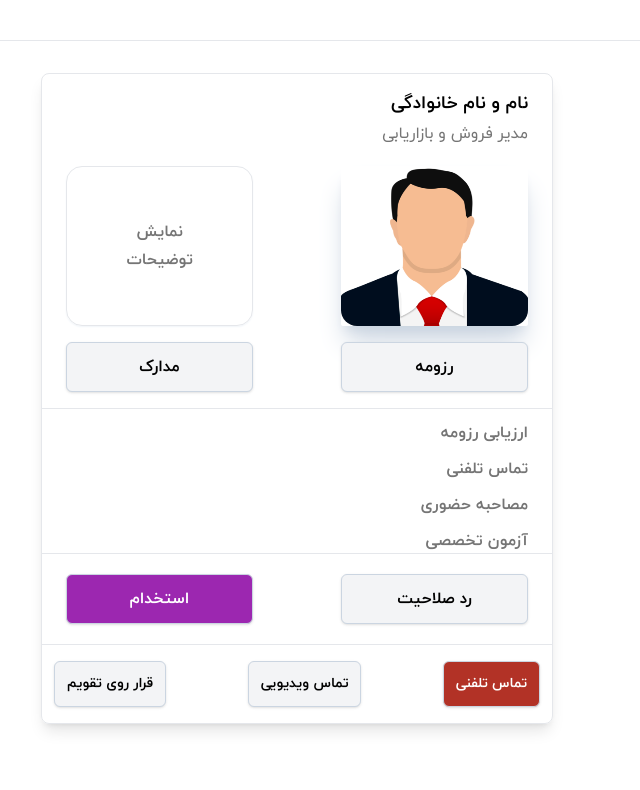
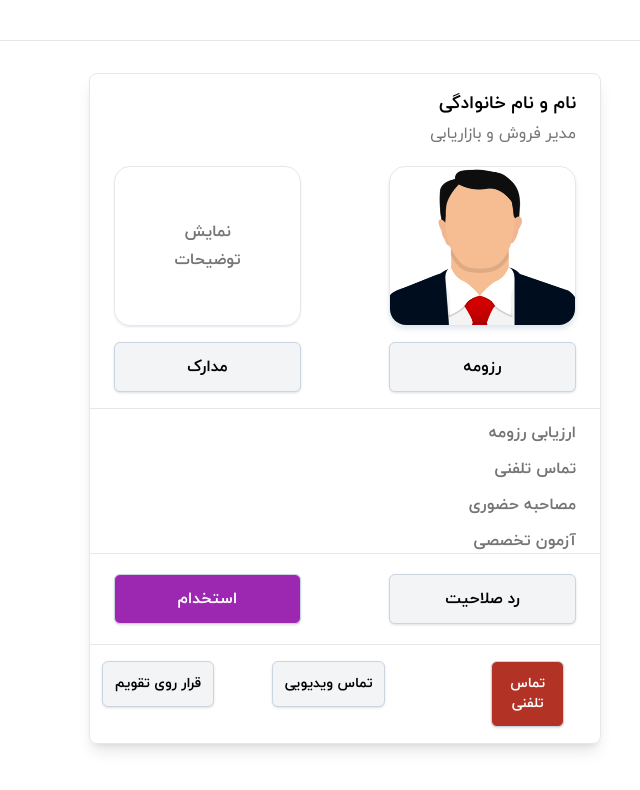
Before and after one commit to maryaaama/atslight, a React (Create React App) app: page /Candidate in a window 1280 px wide. Shown: the top 790 px of the page, without its empty margins (550-1190 px from the left). Built offline with nearby package versions, Linux system fonts and the light colour scheme; no server answers.

Commit message:
fix-some

```diff
--- a/src/components/personalCard/personalCard.tsx
+++ b/src/components/personalCard/personalCard.tsx
@@ -16,7 +16,7 @@ const PersonalCard = () => {
         </p>
       </div>
       <div className="w-full flex flex-row-2 justify-between items-center gap-10">
-        <div className="w-1/2 h-28 sm:h-40 rounded-sm shadow-xl shadow-slate-300 mx-6">
+        <div className="w-1/2 h-32 sm:h-40 rounded-2xl shadow-md shadow-slate-200 mx-6 border">
           <img
             alt="person"
             src={Image1}
@@ -25,7 +25,7 @@ const PersonalCard = () => {
         </div>
         <div
           onClick={() => setOpen(true)}
-          className="flex h-28 sm:h-40 w-1/2 flex-col mx-6 border rounded-2xl justify-between shadow-sm shadow-slate-100 cursor-pointer"
+          className="flex h-32 sm:h-40 w-1/2 flex-col mx-6 border rounded-2xl justify-between shadow-sm shadow-slate-200 cursor-pointer"
         >
           <h1 className="text-base my-auto text-gray2 justify-center text-center leading-7 font-bold">
             نمایش<br />
--- a/src/routes/candidate/page.tsx
+++ b/src/routes/candidate/page.tsx
@@ -71,7 +71,7 @@ export default function Candidate() {
         </div>
         <div className="flex flex-row py-4 px-3 justify-between border-t">
           <Button
-            className="m-auto text-center border border-slate-300 p-3 text-sm rounded-md bg-[#b23226] text-white shadow font-semibold"
+            className="w-1/2 mx-6 text-center rounded-md shadow py-3 m-auto border border-slate-300 p-3 text-sm bg-[#b23226] text-white font-semibold"
             name={"تماس تلفنی"}
           />
           <Button
```
